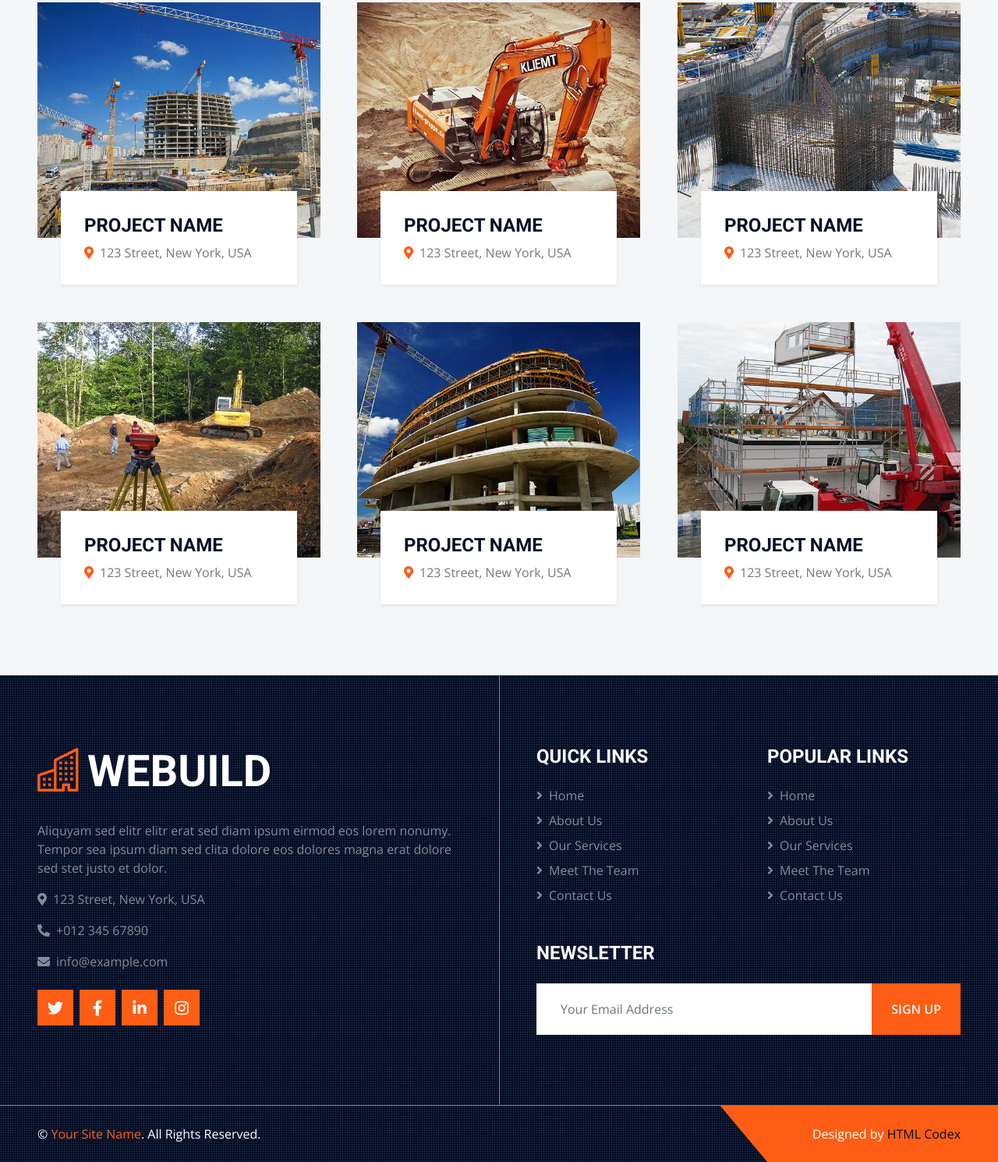
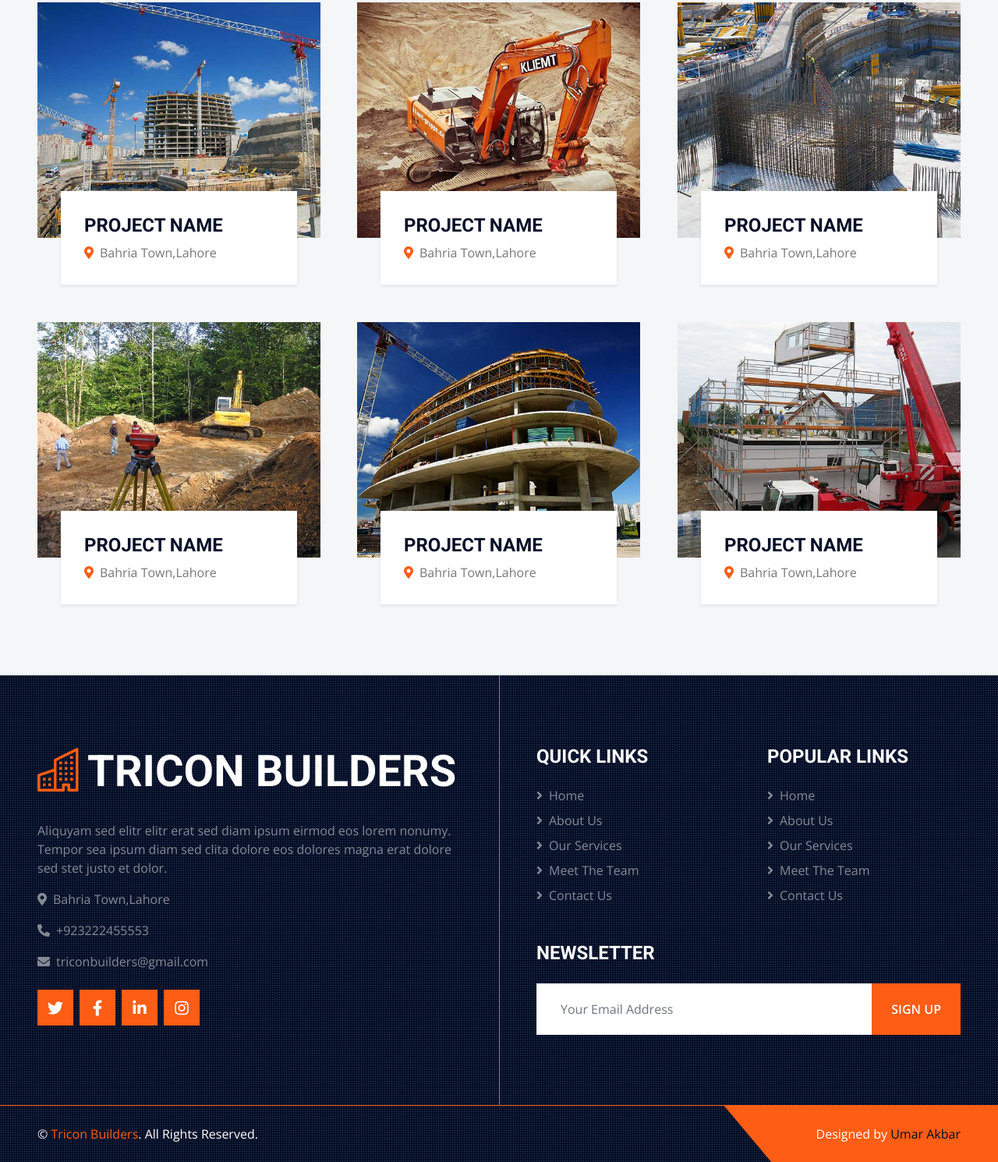
Before and after one commit to Umar5085/Umar5085.github.io, a plain HTML site: page project.html in a window 1280 px wide. Shown: the part 980-2470 px from the top of the page at 78% size. Drawn offline with nearby package versions, Linux system fonts and the light colour scheme.

Commit message:
added content

```diff
--- a/project.html
+++ b/project.html
@@ -149,7 +149,7 @@
                     <img class="img-fluid w-100" src="img/portfolio-1.jpg" alt="">
                     <a class="portfolio-title shadow-sm" href="">
                         <p class="h4 text-uppercase">Project Name</p>
-                        <span class="text-body"><i class="fa fa-map-marker-alt text-primary me-2"></i>123 Street, New York, USA</span>
+                        <span class="text-body"><i class="fa fa-map-marker-alt text-primary me-2"></i>Bahria Town,Lahore</span>
                     </a>
                     <a class="portfolio-btn" href="img/portfolio-1.jpg" data-lightbox="portfolio">
                         <i class="bi bi-plus text-white"></i>
@@ -161,7 +161,7 @@
                     <img class="img-fluid w-100" src="img/portfolio-2.jpg" alt="">
                     <a class="portfolio-title shadow-sm" href="">
                         <p class="h4 text-uppercase">Project Name</p>
-                        <span class="text-body"><i class="fa fa-map-marker-alt text-primary me-2"></i>123 Street, New York, USA</span>
+                        <span class="text-body"><i class="fa fa-map-marker-alt text-primary me-2"></i>Bahria Town,Lahore</span>
                     </a>
                     <a class="portfolio-btn" href="img/portfolio-2.jpg" data-lightbox="portfolio">
                         <i class="bi bi-plus text-white"></i>
@@ -173,7 +173,7 @@
                     <img class="img-fluid w-100" src="img/portfolio-3.jpg" alt="">
                     <a class="portfolio-title shadow-sm" href="">
                         <p class="h4 text-uppercase">Project Name</p>
-                        <span class="text-body"><i class="fa fa-map-marker-alt text-primary me-2"></i>123 Street, New York, USA</span>
+                        <span class="text-body"><i class="fa fa-map-marker-alt text-primary me-2"></i>Bahria Town,Lahore</span>
                     </a>
                     <a class="portfolio-btn" href="img/portfolio-3.jpg" data-lightbox="portfolio">
                         <i class="bi bi-plus text-white"></i>
@@ -185,7 +185,7 @@
                     <img class="img-fluid w-100" src="img/portfolio-4.jpg" alt="">
                     <a class="portfolio-title shadow-sm" href="">
                         <p class="h4 text-uppercase">Project Name</p>
-                        <span class="text-body"><i class="fa fa-map-marker-alt text-primary me-2"></i>123 Street, New York, USA</span>
+                        <span class="text-body"><i class="fa fa-map-marker-alt text-primary me-2"></i>Bahria Town,Lahore</span>
                     </a>
                     <a class="portfolio-btn" href="img/portfolio-4.jpg" data-lightbox="portfolio">
                         <i class="bi bi-plus text-white"></i>
@@ -197,7 +197,7 @@
                     <img class="img-fluid w-100" src="img/portfolio-5.jpg" alt="">
                     <a class="portfolio-title shadow-sm" href="">
                         <p class="h4 text-uppercase">Project Name</p>
-                        <span class="text-body"><i class="fa fa-map-marker-alt text-primary me-2"></i>123 Street, New York, USA</span>
+                        <span class="text-body"><i class="fa fa-map-marker-alt text-primary me-2"></i>Bahria Town,Lahore</span>
                     </a>
                     <a class="portfolio-btn" href="img/portfolio-5.jpg" data-lightbox="portfolio">
                         <i class="bi bi-plus text-white"></i>
@@ -209,7 +209,7 @@
                     <img class="img-fluid w-100" src="img/portfolio-6.jpg" alt="">
                     <a class="portfolio-title shadow-sm" href="">
                         <p class="h4 text-uppercase">Project Name</p>
-                        <span class="text-body"><i class="fa fa-map-marker-alt text-primary me-2"></i>123 Street, New York, USA</span>
+                        <span class="text-body"><i class="fa fa-map-marker-alt text-primary me-2"></i>Bahria Town,Lahore</span>
                     </a>
                     <a class="portfolio-btn" href="img/portfolio-6.jpg" data-lightbox="portfolio">
                         <i class="bi bi-plus text-white"></i>
@@ -226,12 +226,12 @@
         <div class="row g-5">
             <div class="col-lg-6 pe-lg-5">
                 <a href="index.html" class="navbar-brand">
-                    <h1 class="m-0 display-4 text-uppercase text-white"><i class="bi bi-building text-primary me-2"></i>WEBUILD</h1>
+                    <h1 class="m-0 display-4 text-uppercase text-white"><i class="bi bi-building text-primary me-2"></i>Tricon Builders</h1>
                 </a>
                 <p>Aliquyam sed elitr elitr erat sed diam ipsum eirmod eos lorem nonumy. Tempor sea ipsum diam  sed clita dolore eos dolores magna erat dolore sed stet justo et dolor.</p>
-                <p><i class="fa fa-map-marker-alt me-2"></i>123 Street, New York, USA</p>
-                <p><i class="fa fa-phone-alt me-2"></i>+012 345 67890</p>
-                <p><i class="fa fa-envelope me-2"></i>info@example.com</p>
+                <p><i class="fa fa-map-marker-alt me-2"></i>Bahria Town,Lahore</p>
+                <p><i class="fa fa-phone-alt me-2"></i>+923222455553</p>
+                <p><i class="fa fa-envelope me-2"></i>triconbuilders@gmail.com</p>
                 <div class="d-flex justify-content-start mt-4">
                     <a class="btn btn-lg btn-primary btn-lg-square rounded-0 me-2" href="#"><i class="fab fa-twitter"></i></a>
                     <a class="btn btn-lg btn-primary btn-lg-square rounded-0 me-2" href="#"><i class="fab fa-facebook-f"></i></a>
@@ -276,10 +276,10 @@
     <div class="container-fluid bg-dark bg-light-radial text-white border-top border-primary px-0">
         <div class="d-flex flex-column flex-md-row justify-content-between">
             <div class="py-4 px-5 text-center text-md-start">
-                <p class="mb-0">&copy; <a class="text-primary" href="#">Your Site Name</a>. All Rights Reserved.</p>
+                <p class="mb-0">&copy; <a class="text-primary" href="#">Tricon Builders</a>. All Rights Reserved.</p>
             </div>
             <div class="py-4 px-5 bg-primary footer-shape position-relative text-center text-md-end">
-                <p class="mb-0">Designed by <a class="text-dark" href="https://htmlcodex.com">HTML Codex</a></p>
+                <p class="mb-0">Designed by <a class="text-dark" href="https://htmlcodex.com">Umar Akbar</a></p>
             </div>
         </div>
     </div>
```
Also changed, not shown: about.html (+7 -7 lines), blog.html (+6 -6 lines), contact.html (+6 -6 lines), detail.html (+6 -6 lines), index.html (+14 -14 lines), service.html (+6 -6 lines), team.html (+8 -8 lines), testimonial.html (+6 -6 lines).
